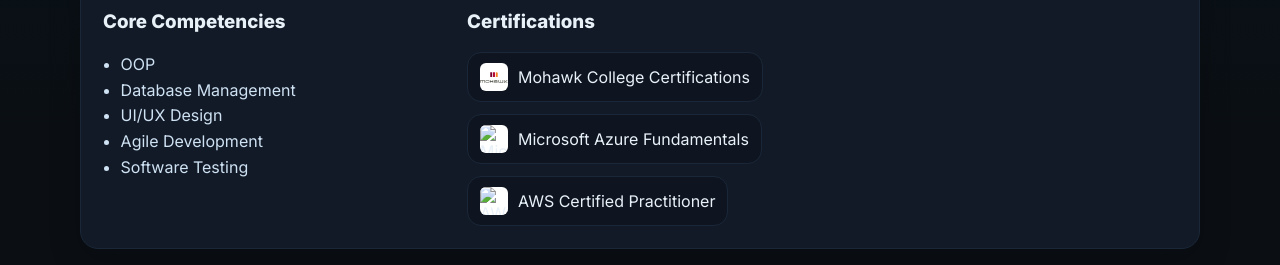
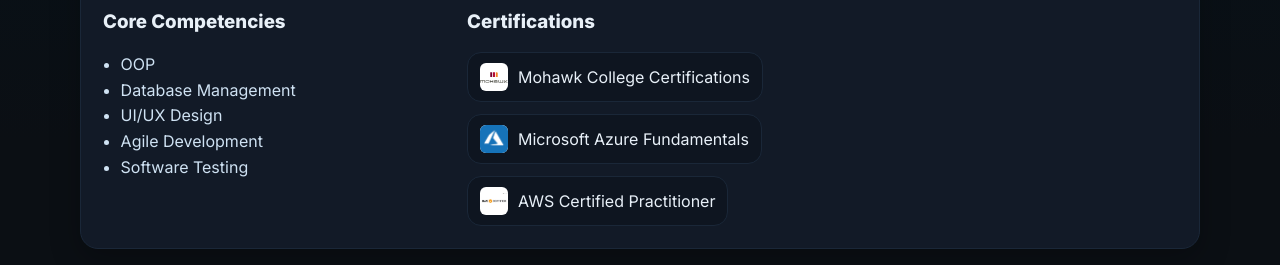
Before and after one commit to Dragerdom/Dragerdom.github.io, a plain HTML site: page index.html in a window 1280 px wide. Shown: the part 980-1245 px from the top of the page. Drawn offline with Linux system fonts and the light colour scheme.

Commit message:
Update image file names for certifications

```diff
--- a/index.html
+++ b/index.html
@@ -162,11 +162,11 @@
                 <span>Mohawk College Certifications</span>
               </div>
               <div class="cert-item">
-                <img src="azurelogo.jpg" alt="Microsoft Azure" loading="lazy">
+                <img src="azurelogo.png" alt="Microsoft Azure" loading="lazy">
                 <span>Microsoft Azure Fundamentals</span>
               </div>
               <div class="cert-item">
-                <img src="aws.jpg.webp" alt="AWS Certified" loading="lazy">
+                <img src="aws.png" alt="AWS Certified" loading="lazy">
                 <span>AWS Certified Practitioner</span>
               </div>
             </div>
```
